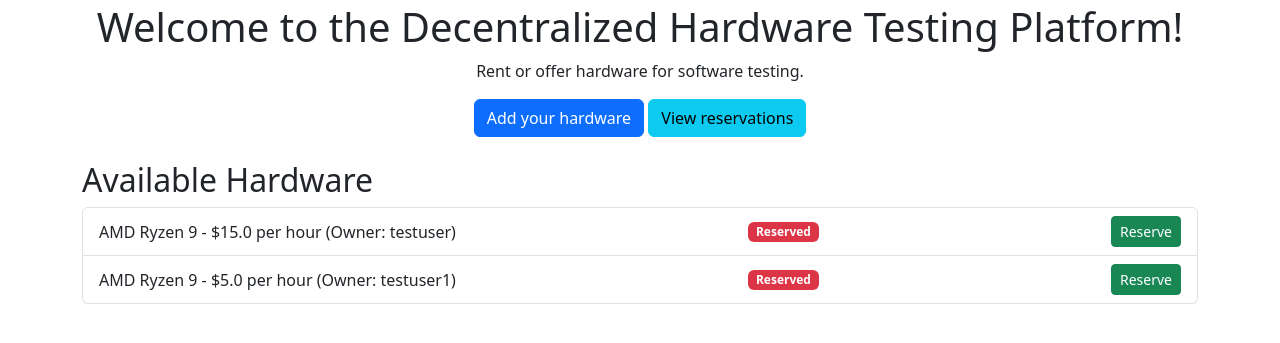
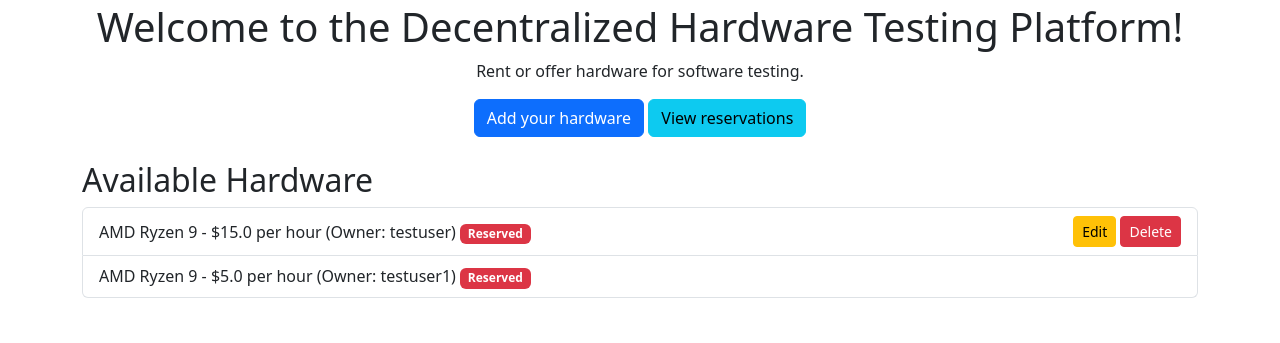
Before and after one commit to braca112/hardware-testing-platform, a Flask app: page / in a window 1280 px wide. Shown: the part 125-468 px from the top of the page. Run offline with Flask 3, Linux system fonts and the light colour scheme; a user stored in the database is signed in.

Commit message:
Added edit and delete functionality for hardware

```diff
--- a/app.py
+++ b/app.py
@@ -167,6 +167,40 @@ def cancel_reservation(reservation_id):
     flash('Reservation cancelled successfully!', 'success')
     return redirect(url_for('reservations'))
 
+@app.route('/edit-hardware/<int:hardware_id>', methods=['GET', 'POST'])
+@login_required
+def edit_hardware(hardware_id):
+    hardware = Hardware.query.get_or_404(hardware_id)
+    if hardware.owner_id != current_user.id:
+        flash('You can only edit your own hardware.', 'danger')
+        return redirect(url_for('home'))
+    if request.method == 'POST':
+        hardware.name = request.form['name']
+        hardware.price = float(request.form['price'])
+        if hardware.price <= 0:
+            flash('Price must be greater than 0.', 'danger')
+            return redirect(url_for('edit_hardware', hardware_id=hardware.id))
+        db.session.commit()
+        flash('Hardware updated successfully!', 'success')
+        return redirect(url_for('home'))
+    return render_template('edit_hardware.html', hardware=hardware)
+
+@app.route('/delete-hardware/<int:hardware_id>', methods=['POST'])
+@login_required
+def delete_hardware(hardware_id):
+    hardware = Hardware.query.get_or_404(hardware_id)
+    if hardware.owner_id != current_user.id:
+        flash('You can only delete your own hardware.', 'danger')
+        return redirect(url_for('home'))
+    active_reservations = Reservation.query.filter_by(hardware_id=hardware.id).all()
+    if active_reservations:
+        flash('Cannot delete hardware with active reservations.', 'danger')
+        return redirect(url_for('home'))
+    db.session.delete(hardware)
+    db.session.commit()
+    flash('Hardware deleted successfully!', 'success')
+    return redirect(url_for('home'))
+
 if __name__ == '__main__':
     port = int(os.getenv("PORT", 5000))
     app.run(host="0.0.0.0", port=port)
--- a/templates/index.html
+++ b/templates/index.html
@@ -26,9 +26,7 @@
             {% for category, message in messages %}
                 <div class="alert alert-{{ category }} alert-dismissible fade show" role="alert">
                     {{ message }}
-                    <button type="button" class="btn-close" data-bs-dismiss="alert" aria
-
--label="Close"></button>
+                    <button type="button" class="btn-close" data-bs-dismiss="alert" aria-label="Close"></button>
                 </div>
             {% endfor %}
         {% endif %}
@@ -43,15 +41,27 @@
     <ul class="list-group">
         {% for item in hardware %}
             <li class="list-group-item d-flex justify-content-between align-items-center">
+                <div>
                     {{ item.name }} - ${{ item.price }} per hour (Owner: {{ item.owner.username }})
                     {% if item.is_available %}
                         <span class="badge bg-success">Available</span>
                     {% else %}
                         <span class="badge bg-danger">Reserved</span>
                     {% endif %}
+                </div>
+                <div>
                     {% if current_user.is_authenticated %}
+                        {% if item.is_available %}
                             <a href="/reserve/{{ item.id }}" class="btn btn-sm btn-success">Reserve</a>
                         {% endif %}
+                        {% if item.owner_id == current_user.id %}
+                            <a href="/edit-hardware/{{ item.id }}" class="btn btn-sm btn-warning">Edit</a>
+                            <form action="/delete-hardware/{{ item.id }}" method="POST" style="display:inline;">
+                                <button type="submit" class="btn btn-sm btn-danger" onclick="return confirm('Are you sure you want to delete this hardware?');">Delete</button>
+                            </form>
+                        {% endif %}
+                    {% endif %}
+                </div>
             </li>
         {% endfor %}
     </ul>
```
Lines whose indentation alone changed are shown as unchanged.
